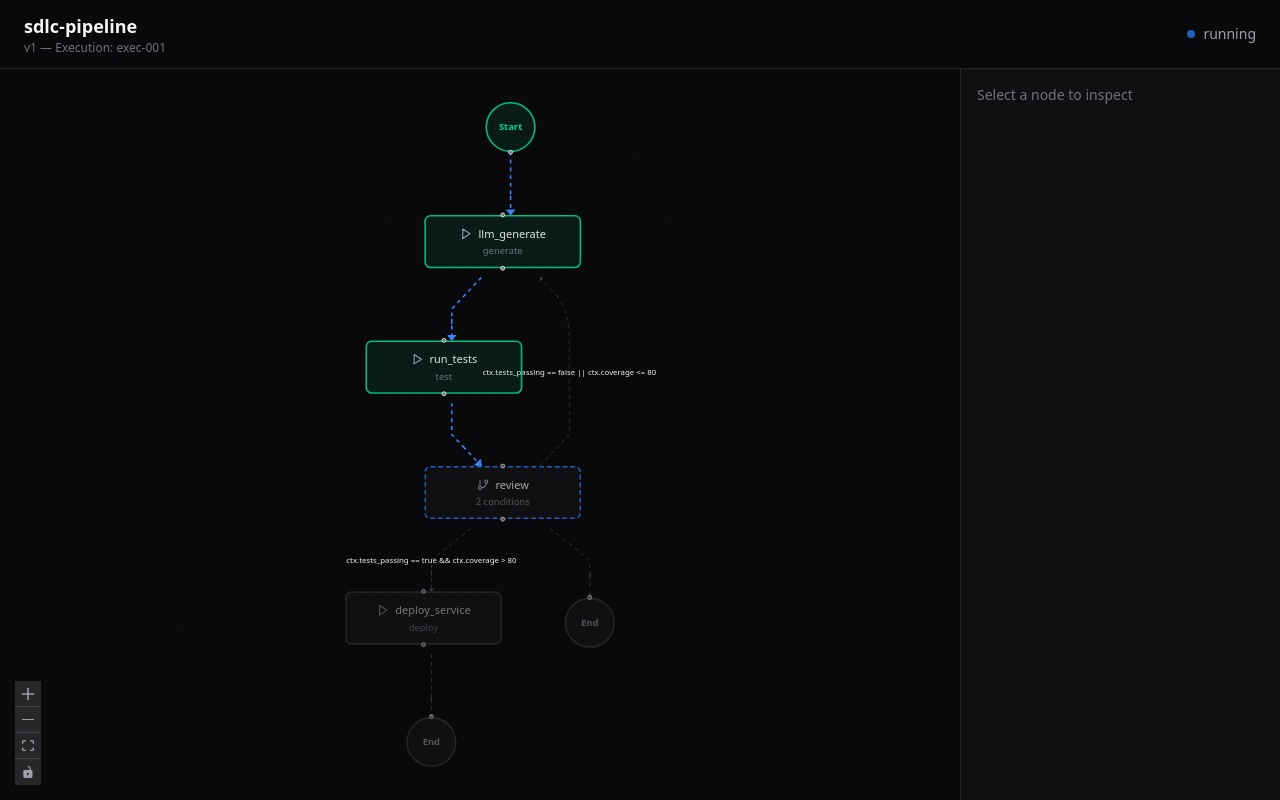
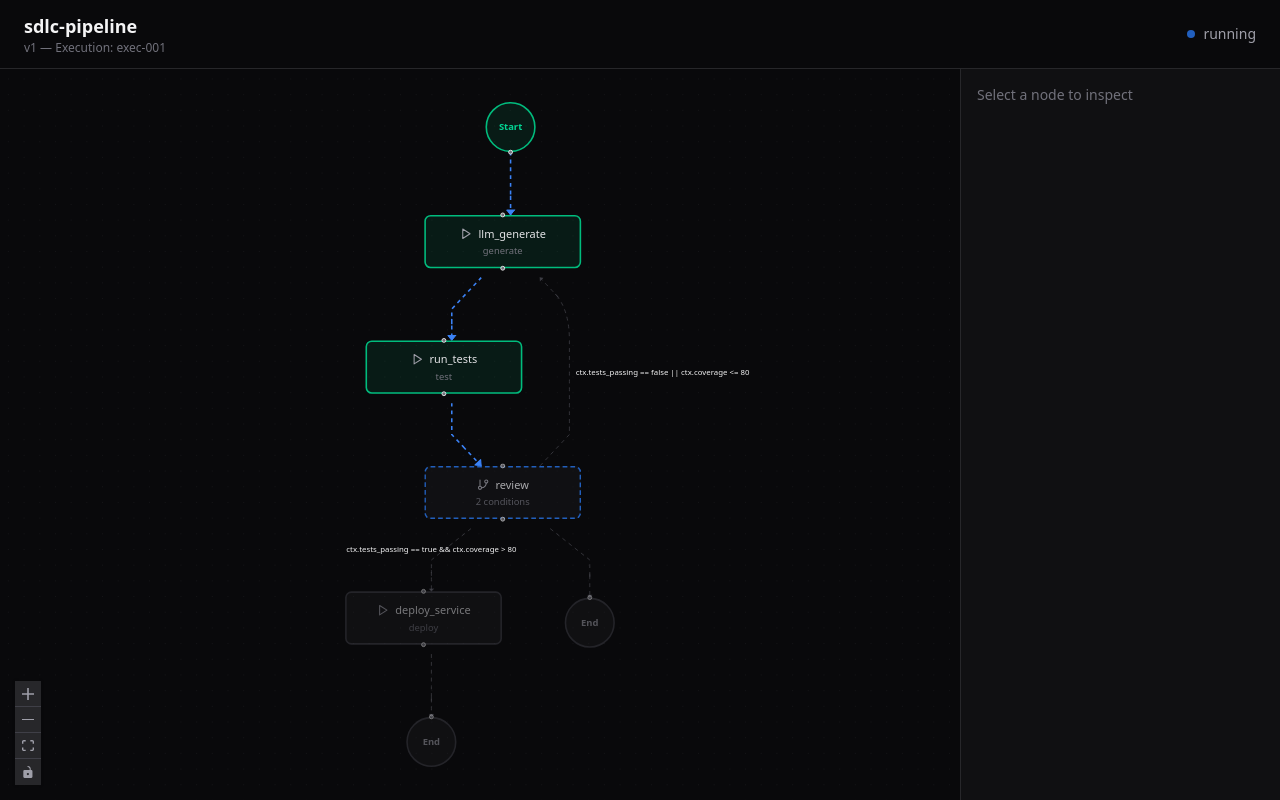
Before and after one commit to adamgilman/fishplate, a React (Vite) app in the folder apps/admin-ui/: page / in a window 1280 px wide. Built offline with nearby package versions, Linux system fonts and the light colour scheme.

Commit message:
fix(admin-ui): position back-edge labels to avoid overlapping nodes
Detect edges that swing right (back-edges) and left-align their labels
so they sit beside the path rather than centering over adjacent nodes.

```diff
--- a/apps/admin-ui/src/components/workflow-graph/edges/dagre-edge.tsx
+++ b/apps/admin-ui/src/components/workflow-graph/edges/dagre-edge.tsx
@@ -54,8 +54,16 @@ export function DagreEdge({
 
   // Label at the middle waypoint
   const midIdx = Math.floor(points.length / 2);
-  const labelX = points[midIdx].x;
-  const labelY = points[midIdx].y;
+  const midPt = points[midIdx];
+  const firstPt = points[0];
+  const lastPt = points[points.length - 1];
+
+  // If the midpoint is to the right of both endpoints, the edge swings right
+  // (back-edge). Left-align the label so it doesn't overlap nodes to the left.
+  const swingsRight = midPt.x > firstPt.x && midPt.x > lastPt.x;
+  const labelTransform = swingsRight
+    ? `translate(4px, -50%) translate(${midPt.x}px, ${midPt.y}px)`
+    : `translate(-50%, -100%) translate(${midPt.x}px, ${midPt.y - 4}px)`;
 
   return (
     <>
@@ -65,7 +73,7 @@ export function DagreEdge({
           <div
             style={{
               position: 'absolute',
-              transform: `translate(-50%, -50%) translate(${labelX}px, ${labelY}px)`,
+              transform: labelTransform,
               pointerEvents: 'all',
               ...labelBgStyle,
               padding: '2px 4px',
```
